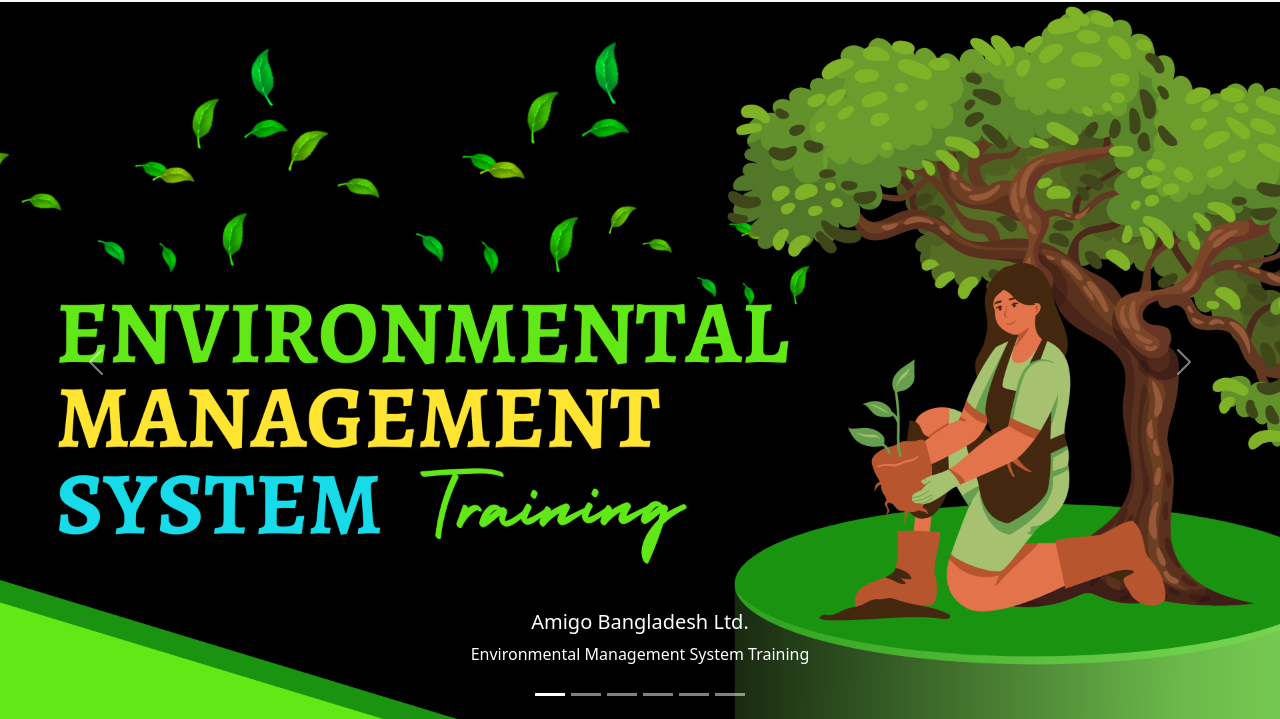
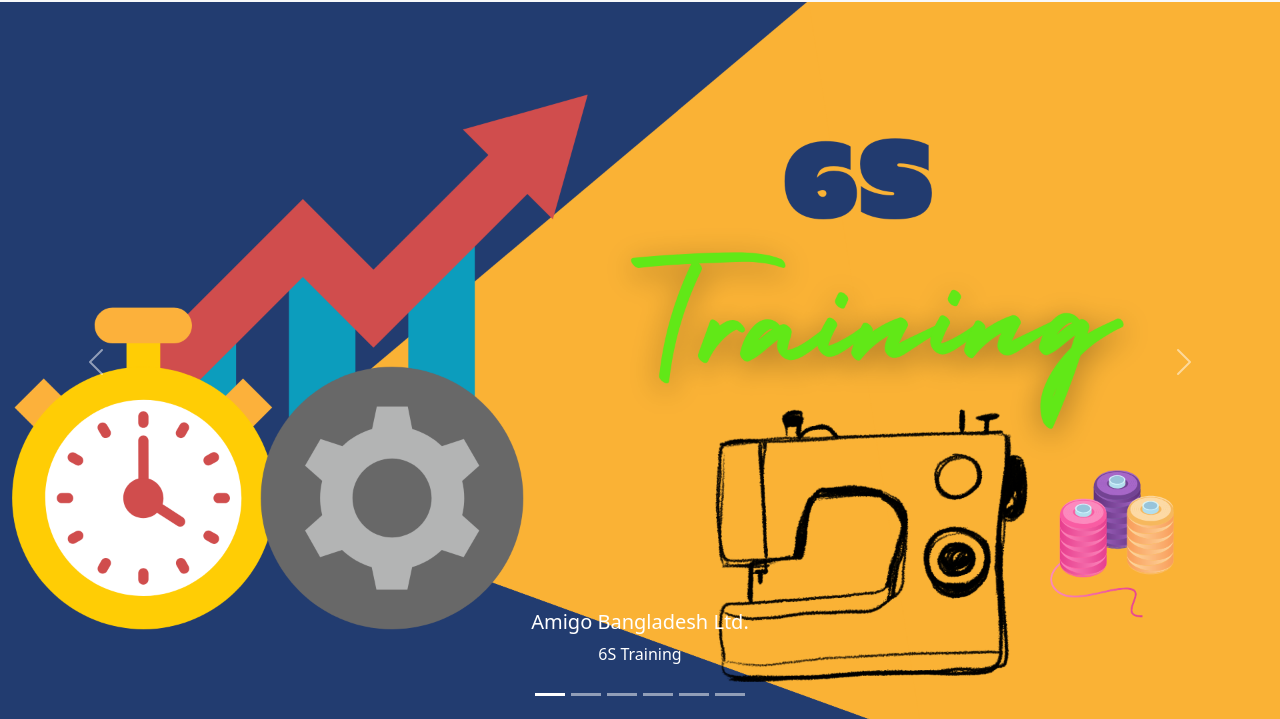
Before and after one commit to abltrainingacademy/abltrainingacademy.github.io, a plain HTML site: page index.html in a window 1280 px wide. Shown: the part 54-773 px from the top of the page. Drawn offline with nearby package versions, Linux system fonts and the light colour scheme.

Commit message:
Update index.html

```diff
--- a/index.html
+++ b/index.html
@@ -61,10 +61,10 @@
         </div>
         <div class="carousel-inner">
           <div class="carousel-item active">
-            <img src="1.png" class="d-block w-100" alt="...">
+            <img src="7.png" class="d-block w-100" alt="...">
             <div class="carousel-caption d-none d-md-block">
               <h5>Amigo Bangladesh Ltd.</h5>
-              <p>Environmental Management System Training</p>
+              <p>6S Training</p>
             </div>
           </div>
           <div class="carousel-item">
```
